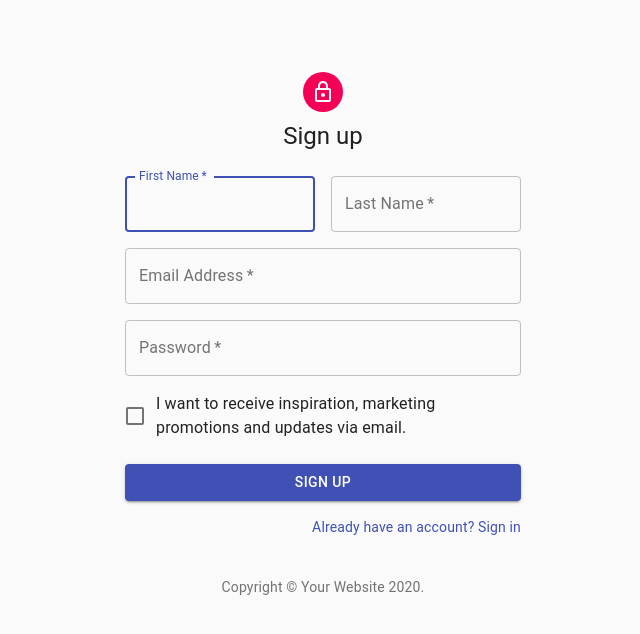
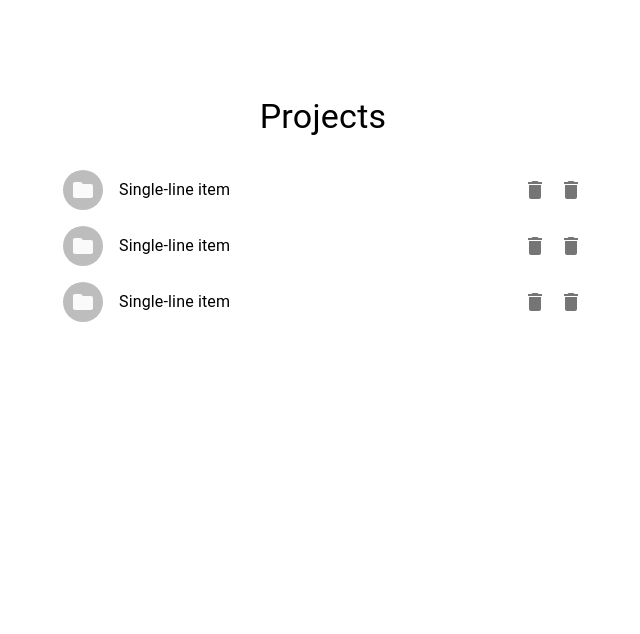
Before and after one commit to zchen8-hub/gene, a React (Create React App) app: page /selectProject in a window 1280 px wide. Shown: the top 634 px of the page, without its empty margins (317-957 px from the left). Built offline with nearby package versions, Linux system fonts and the light colour scheme.

Commit message:
routers config, add selectProject page

```diff
--- a/package.json
+++ b/package.json
@@ -3,13 +3,15 @@
   "version": "0.1.0",
   "private": true,
   "dependencies": {
-    "@material-ui/core": "^4.9.9",
+    "@material-ui/core": "^4.9.11",
     "@material-ui/icons": "^4.9.1",
     "@testing-library/jest-dom": "^4.2.4",
     "@testing-library/react": "^9.5.0",
     "@testing-library/user-event": "^7.2.1",
+    "material-table": "^1.57.2",
     "react": "^16.13.1",
     "react-dom": "^16.13.1",
+    "react-router-dom": "^5.1.2",
     "react-scripts": "3.4.1",
     "yarn": "^1.22.4"
   },
--- a/src/App.js
+++ b/src/App.js
@@ -1,25 +1,43 @@
 import React from 'react';
 import logo from './logo.svg';
 import './App.css';
+import { Switch, Route } from 'react-router-dom';
+import SignIn from './view/SignIn';
+import SignUp from './view/SignUp';
+import SelectProject from './view/SelectProject';
 
 function App() {
   return (
-    <div className="App">
-      <header className="App-header">
-        <img src={logo} className="App-logo" alt="logo" />
-        <p>
-          123Edit <code>src/App.js</code> and save to reload.
-        </p>
-        <a
-          className="App-link"
-          href="https://reactjs.org"
-          target="_blank"
-          rel="noopener noreferrer"
-        >
-          Learn React
-        </a>
-      </header>
-    </div>
+    // <div className="App">
+    //   <header className="App-header">
+    //     <img src={logo} className="App-logo" alt="logo" />
+    //     <p>
+    //       123Edit <code>src/App.js</code> and save to reload.
+    //     </p>
+    //     <a
+    //       className="App-link"
+    //       href="https://reactjs.org"
+    //       target="_blank"
+    //       rel="noopener noreferrer"
+    //     >
+    //       Learn React
+    //     </a>
+    //   </header>
+    // </div>
+    <Switch>
+      <Route path="/SignUp">
+        <SignUp />
+      </Route>
+
+      <Route path='/selectProject'>
+        <SelectProject />
+      </Route>
+
+      <Route path="/">
+        <SignIn />
+      </Route>
+
+    </Switch>
   );
 }
 
--- a/src/index.js
+++ b/src/index.js
@@ -2,12 +2,13 @@ import React from 'react';
 import ReactDOM from 'react-dom';
 import './index.css';
 import * as serviceWorker from './serviceWorker';
-import SignUp from './SignUp';
+import App from './App.js';
+import { BrowserRouter } from 'react-router-dom';
 
 ReactDOM.render(
-  <React.StrictMode>
-    <SignUp />
-  </React.StrictMode>,
+  <BrowserRouter>
+    <App />
+  </BrowserRouter>,
   document.getElementById('root')
 );
 
--- a/src/services/HttpService.js
+++ b/src/services/HttpService.js
@@ -62,7 +62,7 @@ class HttpService {
         var js = JSON.stringify(data)
 
         xhr.open('DELETE', url, true);
-        xhr.send();
+        xhr.send(js);
         this.handleResponse(xhr, callback);
 
         return xhr;
--- /dev/null
+++ b/src/view/SelectProject.js
@@ -0,0 +1,77 @@
+import React from 'react';
+import './css/SelectProject.css';
+import { makeStyles } from '@material-ui/core/styles';
+import List from '@material-ui/core/List';
+import ListItem from '@material-ui/core/ListItem';
+import ListItemAvatar from '@material-ui/core/ListItemAvatar';
+import ListItemSecondaryAction from '@material-ui/core/ListItemSecondaryAction';
+import ListItemText from '@material-ui/core/ListItemText';
+import Avatar from '@material-ui/core/Avatar';
+import IconButton from '@material-ui/core/IconButton';
+import Grid from '@material-ui/core/Grid';
+import Typography from '@material-ui/core/Typography';
+import FolderIcon from '@material-ui/icons/Folder';
+import DeleteIcon from '@material-ui/icons/Delete';
+import Container from '@material-ui/core/Container';
+import Paper from '@material-ui/core/Paper';
+
+const useStyles = makeStyles((theme) => ({
+    demo: {
+        backgroundColor: theme.palette.background.paper,
+    },
+    title: {
+        margin: theme.spacing(4, 0, 2),
+    },
+    container: {
+        marginTop: theme.spacing(12),
+        display: 'block'
+    }
+}));
+
+function generate(element) {
+    return [0, 1, 2].map((value) =>
+        React.cloneElement(element, {
+            key: value,
+        }),
+    );
+}
+
+export default function SelectProject() {
+    const classes = useStyles();
+    const [dense, setDense] = React.useState(false);
+    const [secondary, setSecondary] = React.useState(false);
+
+    return (
+        <Container maxWidth="sm" className={classes.container}>
+            <Paper elevation={3} />
+            <Typography variant="h4" className={classes.title} align="center">
+                Projects
+            </Typography>
+            <div className={classes.demo}>
+                <List dense={dense}>
+                    {generate(
+                        <ListItem>
+                            <ListItemAvatar>
+                                <Avatar>
+                                    <FolderIcon />
+                                </Avatar>
+                            </ListItemAvatar>
+                            <ListItemText
+                                primary="Single-line item"
+                                secondary={secondary ? 'Secondary text' : null}
+                            />
+                            <ListItemSecondaryAction>
+                                <IconButton edge="end" aria-label="delete">
+                                    <DeleteIcon />
+                                </IconButton>
+                                <IconButton edge="end" aria-label="delete">
+                                    <DeleteIcon />
+                                </IconButton>
+                            </ListItemSecondaryAction>
+                        </ListItem>,
+                    )}
+                </List>
+            </div>
+        </Container>
+    )
+}
--- a/src/SignIn.js
+++ b/src/view/SignIn.js
@@ -58,7 +58,7 @@ export default function SignIn() {
                 </Avatar>
                 <Typography component="h1" variant="h5">
                     Sign in
-        </Typography>
+                </Typography>
                 <form className={classes.form} noValidate>
                     <TextField
                         variant="outlined"
@@ -94,15 +94,15 @@ export default function SignIn() {
                         className={classes.submit}
                     >
                         Sign In
-          </Button>
+                    </Button>
                     <Grid container>
                         <Grid item xs>
                             <Link href="#" variant="body2">
                                 Forgot password?
-              </Link>
+                            </Link>
                         </Grid>
                         <Grid item>
-                            <Link href="#" variant="body2">
+                            <Link href="./SignUp" variant="body2">
                                 {"Don't have an account? Sign Up"}
                             </Link>
                         </Grid>
--- a/src/SignUp.js
+++ b/src/view/SignUp.js
@@ -46,7 +46,7 @@ const useStyles = makeStyles((theme) => ({
     },
 }));
 
-export default function SignUp() {
+function SignUp() {
     const classes = useStyles();
 
     return (
@@ -125,7 +125,7 @@ export default function SignUp() {
                     </Button>
                     <Grid container justify="flex-end">
                         <Grid item>
-                            <Link href="#" variant="body2">
+                            <Link href="/SignIn" variant="body2">
                                 Already have an account? Sign in
                             </Link>
                         </Grid>
@@ -138,3 +138,5 @@ export default function SignUp() {
         </Container>
     );
 }
+
+export default SignUp;
--- /dev/null
+++ b/src/view/css/SelectProject.css
@@ -0,0 +1,7 @@
+/* .container {
+    display: flex;
+    flex-direction: column;
+    justify-content: center;
+    align-items: center;
+    margin-top: 72px;
+} */
```
Also changed, not shown: src/view/Project.js (added, +9 -0 lines), 1 other file (tests, documents, lock files or other folders).
